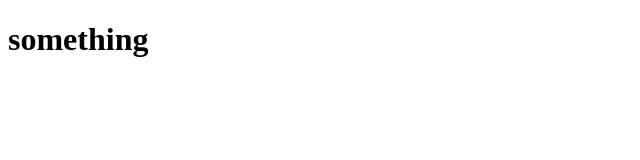
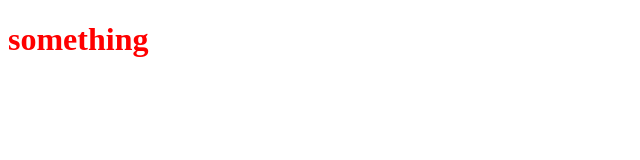
Before and after one commit to INF16A/kochbuch-planung, a plain HTML site: page Mockups/rezeptansicht.html in a window 1280 px wide. Shown: the whole page, without its empty margins (0-640 px from the left). Drawn offline with Linux system fonts and the light colour scheme.

Commit message:
restructured

```diff
--- a/Mockup Rezeptansicht/index.html
+++ b/Mockups/rezeptansicht.html
@@ -4,9 +4,13 @@
 <head>
 	<meta http-equiv="Content-Type" content="text/html; charset=UTF-8" />
 	<title>Mockup Rezeptansicht</title>
-	<link rel="stylesheet" type="text/css" href="styles.css">
+	<style>
+		.bullshit {
+			color: #f00;
+		}
+	</style>
 </head>
 <body>
-	<h1>something</h1>
+	<h1 class="bullshit">something</h1>
 </body>
 </html>
```
Also changed, not shown: Mockup Rezeptansicht/styles.css (deleted).
